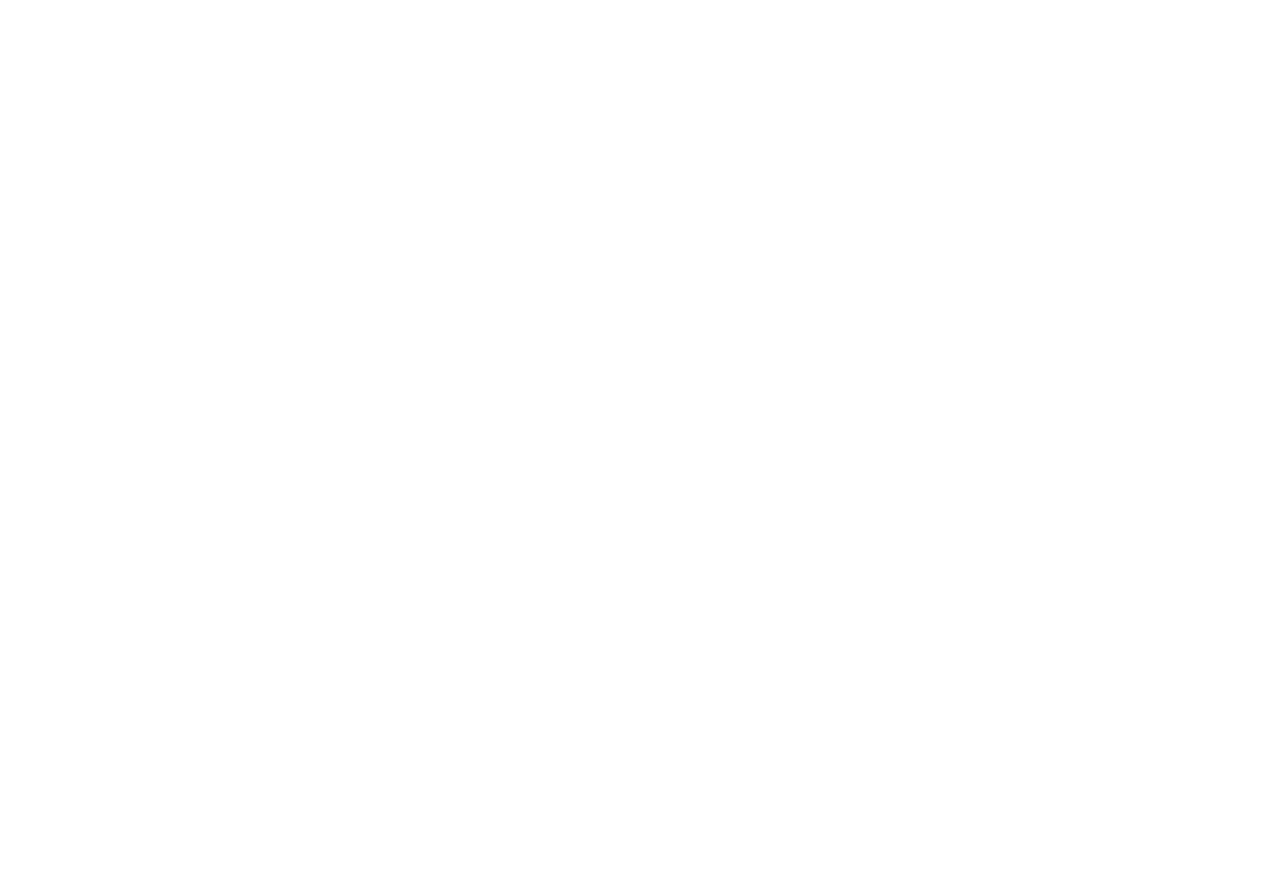
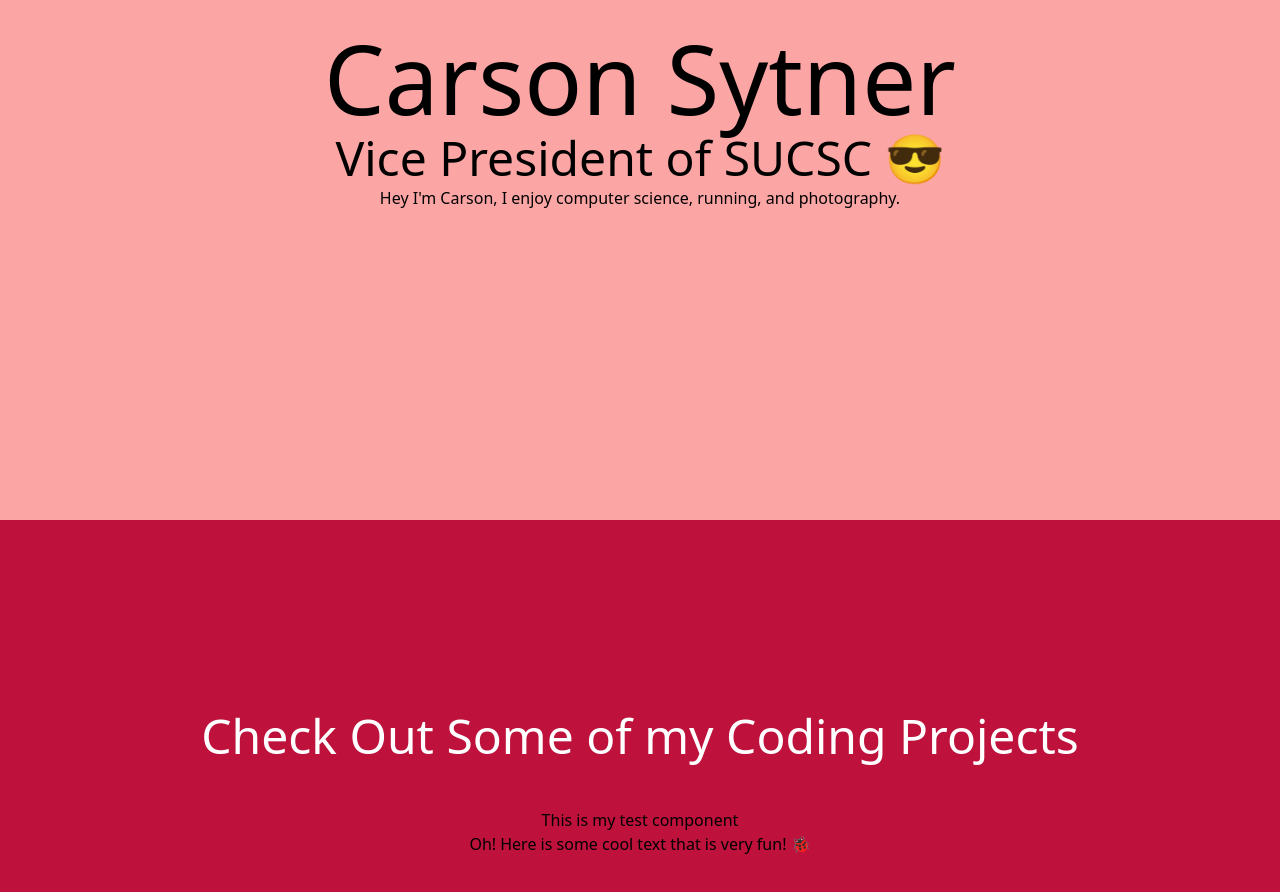
Before and after one commit to SUCSC/SUCSC-Website, a React (Create React App) app in the folder sucsc-site/: page /Carson in a window 1280 px wide. Shown: the part 280-1172 px from the top of the page. Before the commit the page ends 800 px from the top, so only its background shows below. Built offline with nearby package versions, Linux system fonts and the light colour scheme.

Commit message:
Added basic react components for reference.

```diff
--- a/sucsc-site/src/App.js
+++ b/sucsc-site/src/App.js
@@ -9,8 +9,6 @@
 import Sabrina from './components/us/Sabrina'
 import Eric from './components/us/Eric'
 import Andres from './components/us/Andres'
-
-
 
 function App() {
   return (
--- /dev/null
+++ b/sucsc-site/src/components/TestProject.js
@@ -0,0 +1,12 @@
+import React from 'react'
+
+const TestProject = ({sampleText}) => {
+  return (
+    <div className='pt-12'>
+        <div>This is my test component</div>
+        <div>{sampleText}</div>
+    </div>
+  )
+}
+
+export default TestProject
--- a/sucsc-site/src/components/us/Carson.js
+++ b/sucsc-site/src/components/us/Carson.js
@@ -1,8 +1,23 @@
 import React from 'react'
+import TestProject from './../TestProject'
 
 const Carson = () => {
   return (
-    <div>Carson</div>
+    <div>
+      <section className='h-screen bg-red-300 flex items-center justify-center'>
+        <div>
+          <h1 className='text-8xl'>Carson Sytner</h1>
+          <h2 className='text-5xl pt-2'>Vice President of SUCSC 😎</h2>
+          <p className='pt-1'>Hey I'm Carson, I enjoy computer science, running, and photography.</p>
+        </div>
+      </section>
+
+      <section className='bg-rose-700 py-48'>
+        <h2 className='text-5xl text-white'>Check Out Some of my Coding Projects</h2>
+        <TestProject sampleText="Oh! Here is some cool text that is very fun! 🐞"/>
+      </section>
+
+    </div>
   )
 }
 
```
